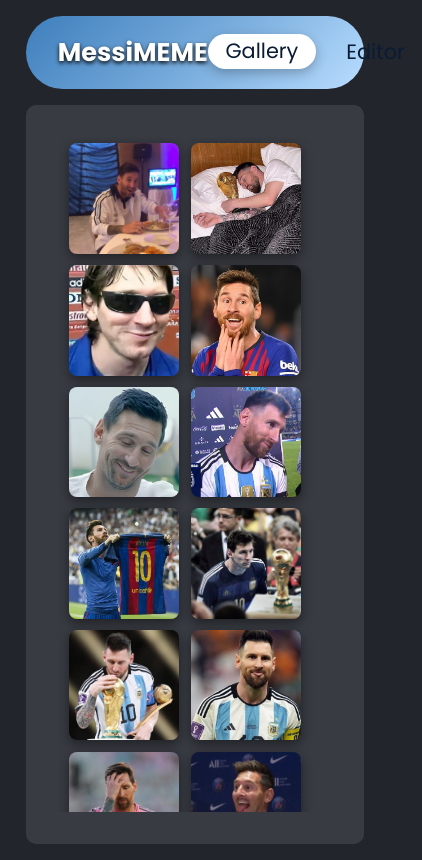
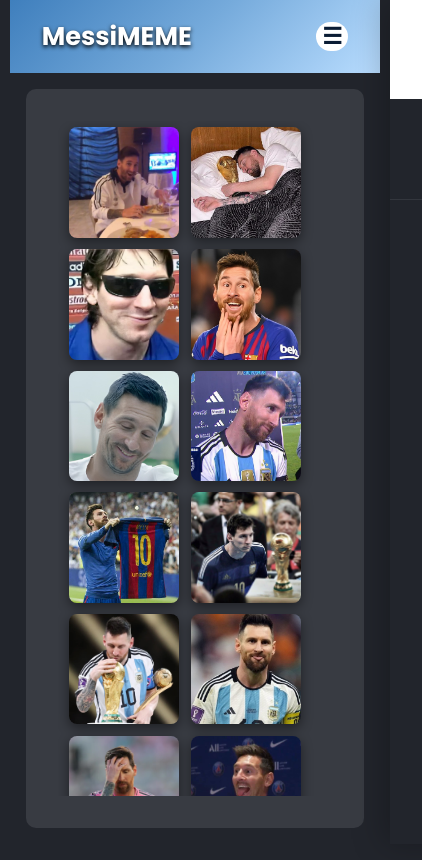
Before and after one commit to DebyHenen/Sprint2---Meme-Generator, a plain HTML site: page index.html in a window 390 px wide. Shown: the whole page, 422 px wide, since content can reach past the window. Drawn offline with Linux system fonts and the light colour scheme.

Commit message:
Implement responsive mobile navigation and side menu

```diff
--- a/css/main.css
+++ b/css/main.css
@@ -8,7 +8,7 @@
     --clr-white: #ffffff;
     --clr-text: #3d3d3d;
     --clr-text-2: #0a1c34;
-    --cr-bg-1: #383b42;
+    --clr-bg-1: #383b42;
     --clr-bg-base: #22252c;
     --cr-bg--1: #252936;
 }
@@ -86,7 +86,7 @@
 
 
 .section-gallery {
-    background-color: var(--cr-bg-1);
+    background-color: var(--clr-bg-1);
     border-radius: 10px;
     margin: 1rem;
     padding: 2rem;
@@ -152,7 +152,7 @@
     width: 525px;
     padding: 1.6rem;
     border-radius: 24px;
-    background-color: var(--cr-bg-1);
+    background-color: var(--clr-bg-1);
     display: flex;
     flex-direction: column;
     gap: 1.5rem;
@@ -276,7 +276,19 @@
     margin-inline: auto;
 }
 
+.hamburger-nav {
+    display: none;
+}
+
 @media (max-width: 920px) {
+
+    header {
+        margin: 0;
+        width: 100%;
+        border-radius: 0;
+        padding: 1rem 2rem;
+    }
+
     .images {
         grid-template-columns: repeat(2, 1fr);
         gap: 0.7rem;
@@ -298,4 +310,85 @@
         width: 100%;
         height: auto;
     }
+
+    .hamburger-nav {
+        display: block;
+
+        background: none;
+        border: none;
+        background-color: var(--clr-white);
+        color: var(--clr-text-2);
+        font-size: 1.4rem;
+        cursor: pointer;
+        font-weight: 600;
+        border-radius: 999px;
+
+    }
+
+    .main-nav {
+        position: fixed;
+        top: 0;
+        right: 0;
+        min-width: 200px;
+        z-index: 10;
+        height: 100vh;
+        background-color: var(--clr-bg-base);
+        display: flex;
+        flex-direction: column;
+        transform: translateX(100%);
+        /* transition: transform .6s, box-shadow .6s; */
+        transition: transform .4s ease;
+        box-shadow: -6px 0 30px rgba(0, 0, 0, .25);
+        gap: 0;
+    }
+
+    .main-nav.open {
+        box-shadow: -6px 0px 30px rgb(0 0 0 / 25%);
+        transform: translateX(0);
+    }
+
+    .main-nav a {
+        padding: 1rem 2rem;
+        color: var(--clr-white);
+        text-decoration: none;
+        cursor: pointer;
+        height: 100px;
+        width: 100%;
+        display: flex;
+        align-items: center;
+        justify-content: center;
+        border-radius: 0;
+        border-bottom: 1px solid rgba(255, 255, 255, 0.08);
+        background-color: transparent;
+
+
+    }
+
+    .main-nav a.active {
+        background-color: var(--clr-white);
+        color: var(--clr-text-2);
+        box-shadow: none;
+        height: 100px;
+
+    }
+
+    body.menu-open .main-screen {
+        box-shadow: -6px 0px 30px rgb(0 0 0 / 25%);
+        transform: translateX(0);
+    }
+
+    .main-screen {
+        position: fixed;
+        inset: 0;
+        background-color: rgba(0, 0, 0, .55);
+        opacity: 0;
+        pointer-events: none;
+        transition: .4s;
+        z-index: 5;
+    }
+
+    .main-screen.open {
+        opacity: 1;
+        pointer-events: auto;
+    }
 }
--- a/index.html
+++ b/index.html
@@ -14,9 +14,12 @@
 </head>
 
 <body onload="onInit()">
+    <div class="main-screen" onclick="onToggleMenu()"></div>
     <main class="main-layout">
     <header>
         <h1>MessiMEME</h1>
+
+        <button class="hamburger-nav" onclick="onToggleMenu()" type="button">☰</button>
         <nav class="main-nav">
             <a class="nav-gallery active" onclick="showGallery()">Gallery</a>
             <a class="nav-editor" onclick="showEditor()">Editor</a>
--- a/js/gallery.controller.js
+++ b/js/gallery.controller.js
@@ -14,6 +14,9 @@
     document.querySelector('.section-editor').classList.remove('hidden')
     document.querySelector('.nav-gallery').classList.remove('active')
     document.querySelector('.nav-editor').classList.add('active')
+    document.querySelector('.main-nav').classList.remove('open')
+    document.querySelector('.main-screen').classList.remove('open')
+
     updateCurrInput()
     renderMeme()
 }
@@ -29,4 +32,12 @@
     document.querySelector('.section-gallery').classList.remove('hidden')
     document.querySelector('.nav-editor').classList.remove('active')
     document.querySelector('.nav-gallery').classList.add('active')
+    document.querySelector('.main-nav').classList.remove('open')
+    document.querySelector('.main-screen').classList.remove('open')
+
 }
+
+function onToggleMenu() {
+    document.querySelector('.main-nav').classList.toggle('open')
+    document.querySelector('.main-screen').classList.toggle('open')
+}
```
